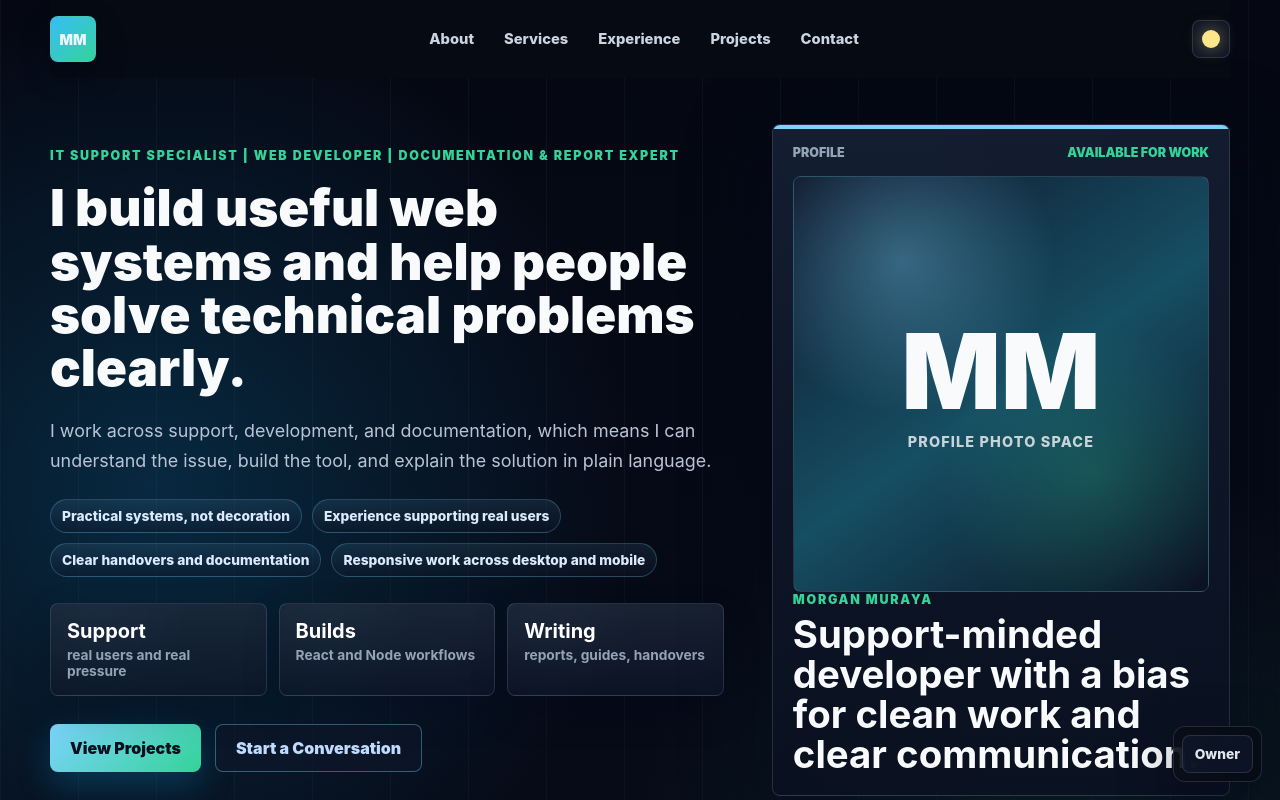
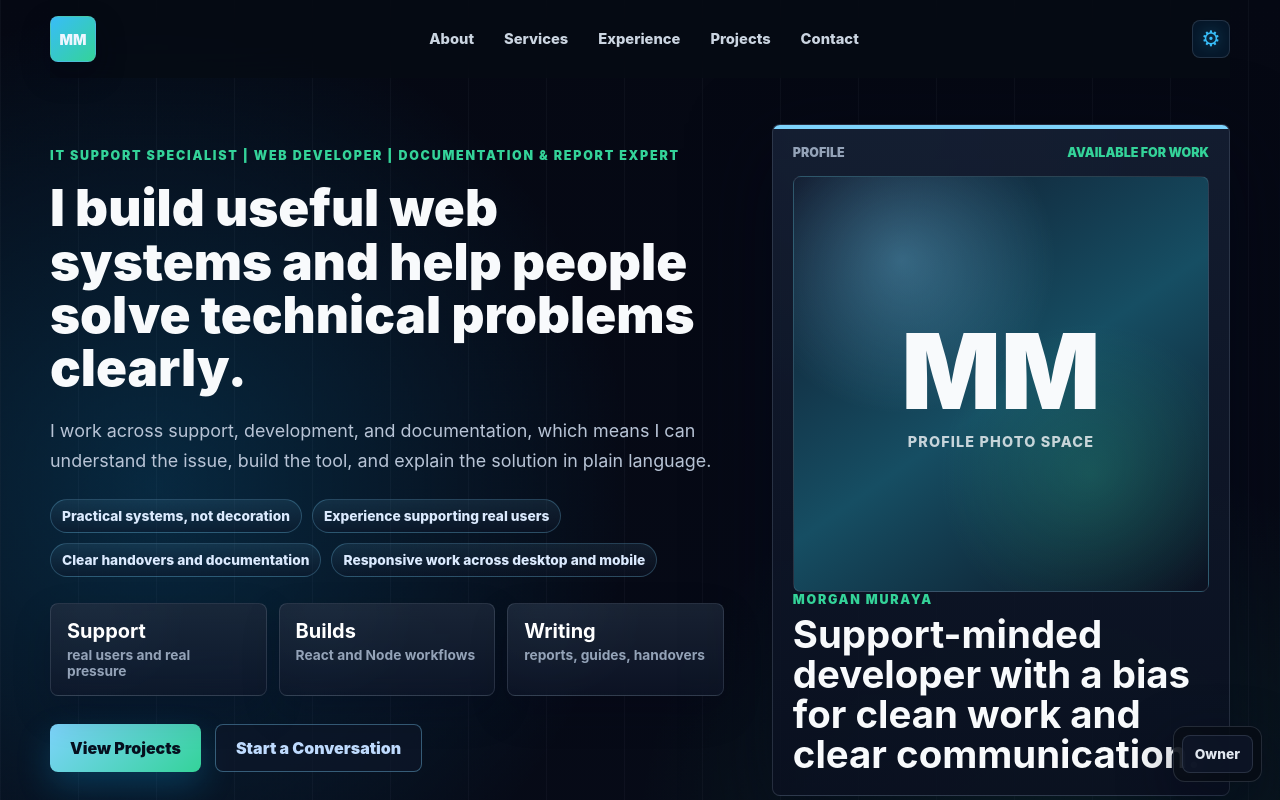
Before and after one commit to Morgan125-net/Portfolio, a React app: page / in a window 1280 px wide. Shown: the top 800 px of the page. Built offline with nearby package versions, Linux system fonts and the light colour scheme; the HTML template or start-up script is replaced by a standard one.

Commit message:
Use gear icon for theme toggle

```diff
--- a/src/App.css
+++ b/src/App.css
@@ -133,39 +133,23 @@
   border: 1px solid var(--line);
   border-radius: 8px;
   cursor: pointer;
-  background: rgba(15, 23, 42, 0.74);
+  background: #061729;
 }
 
 .portfolio[data-theme="light"] .theme-toggle {
-  background: rgba(255, 255, 255, 0.78);
-}
-
-.theme-icon {
-  position: relative;
-  display: block;
-  width: 18px;
-  height: 18px;
-  border-radius: 50%;
-}
-
-.theme-icon.dark {
-  background: #fde68a;
-  box-shadow: 0 0 18px rgba(253, 230, 138, 0.55);
-}
-
-.theme-icon.light {
-  background: #0f2a44;
-}
-
-.theme-icon.light::after {
-  content: "";
-  position: absolute;
-  top: -2px;
-  right: -2px;
-  width: 18px;
-  height: 18px;
-  border-radius: 50%;
-  background: #f8fbff;
+  background: #e8f4ff;
+}
+
+.theme-gear {
+  color: #38bdf8;
+  font-size: 1.35rem;
+  line-height: 1;
+  text-shadow: 0 0 14px rgba(56, 189, 248, 0.42);
+}
+
+.portfolio[data-theme="light"] .theme-gear {
+  color: #0369a1;
+  text-shadow: none;
 }
 
 .owner-button {
--- a/src/components/Header.jsx
+++ b/src/components/Header.jsx
@@ -19,7 +19,7 @@ function Header({ onThemeToggle, theme }) {
         onClick={onThemeToggle}
         aria-label={`Switch to ${theme === "dark" ? "bright" : "dark"} mode`}
       >
-        <span className={`theme-icon ${theme}`} aria-hidden="true" />
+        <span className="theme-gear" aria-hidden="true">⚙</span>
       </button>
     </header>
   );
```
